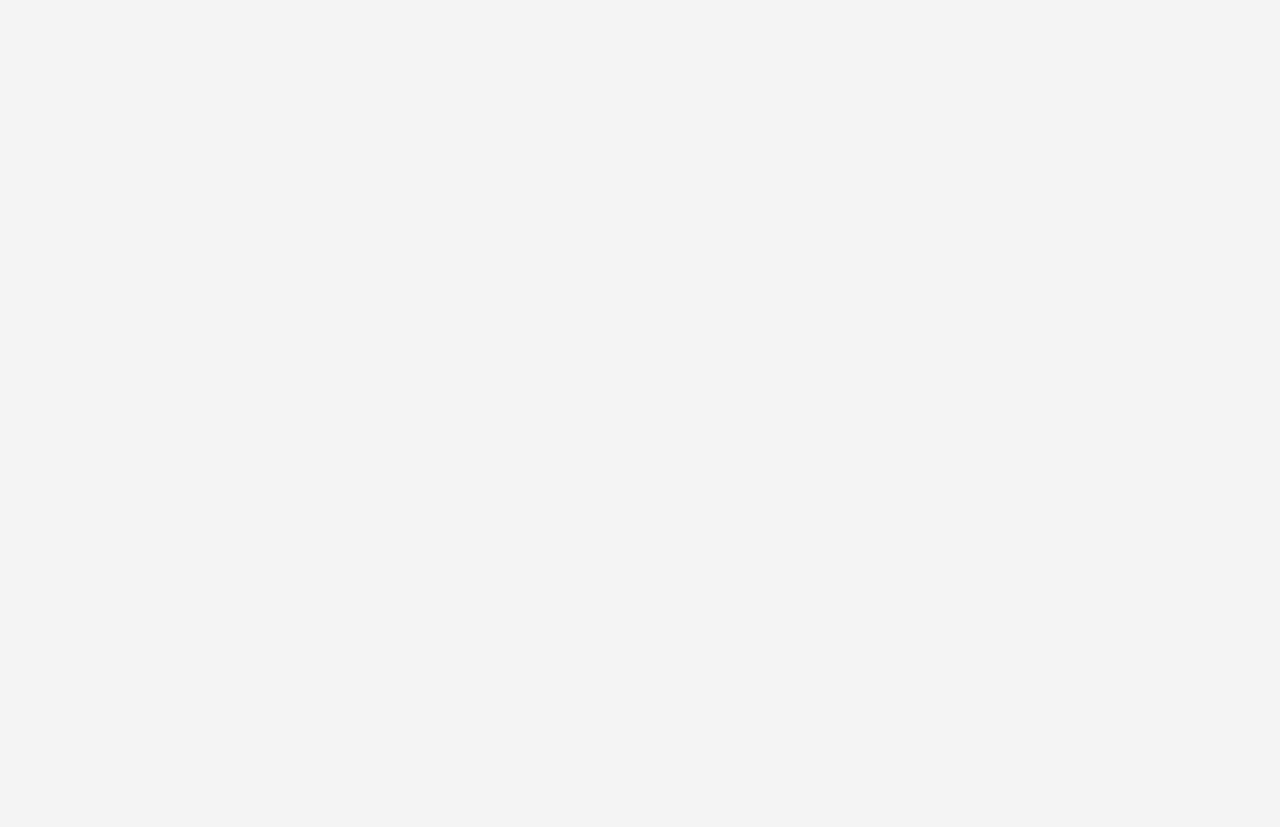
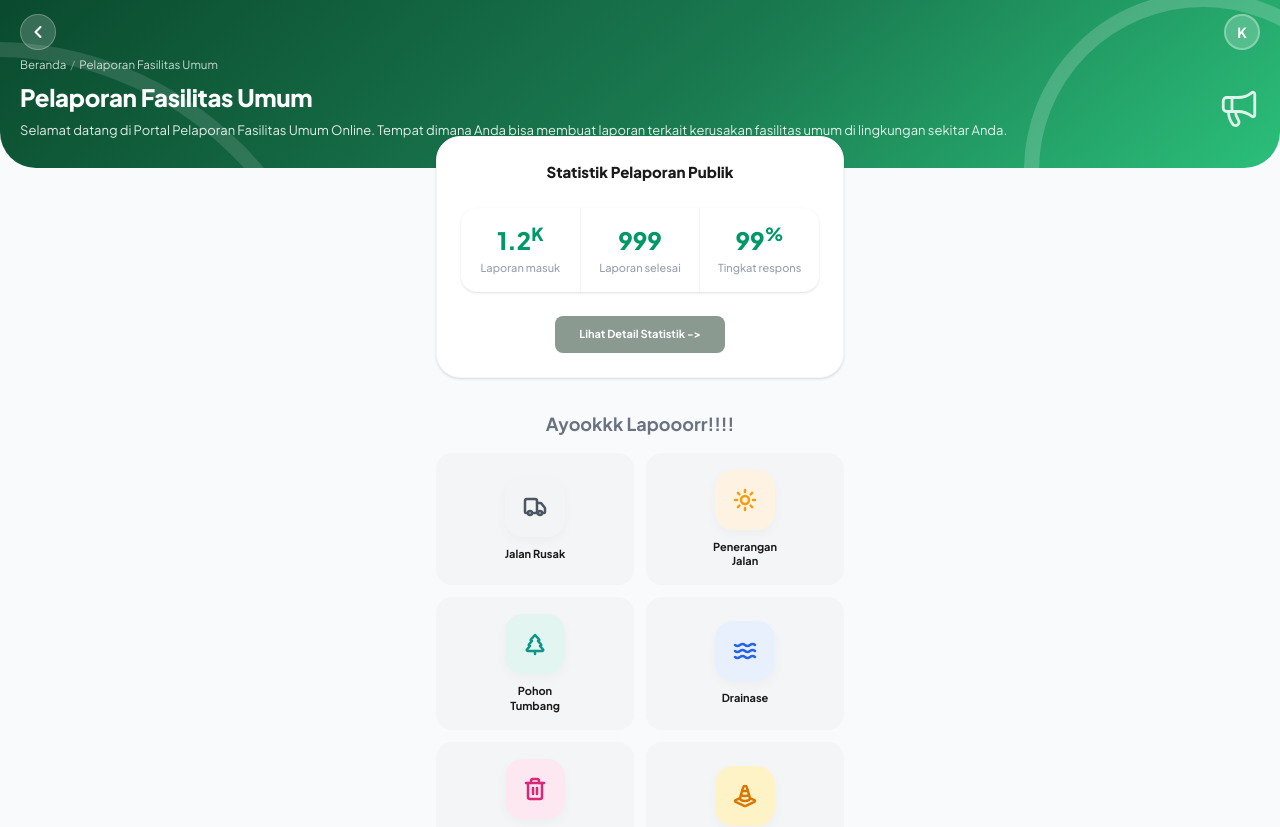
Before and after one commit to StarmangoGH67/iofest26, a SvelteKit app in the folder frontend/: page /pelaporan_fasum in a window 1280 px wide. Shown: the top 827 px of the page. Before the commit the page ends 800 px from the top, so only its background shows below. Built offline with nearby package versions, Linux system fonts and the light colour scheme.

Commit message:
pelaporan_fasum page but still not fixed yet

```diff
--- a/frontend/src/routes/pelaporan_fasum/+page.svelte
+++ b/frontend/src/routes/pelaporan_fasum/+page.svelte
@@ -0,0 +1,63 @@
+<script lang="ts">
+    import PelayananHeader from "$lib/components/pelayanan_publik/PelayananHeader.svelte";
+    import StatCard from "$lib/components/StatCard.svelte";
+    import ServiceButton from "$lib/components/ServiceButton.svelte";
+
+    let { data } = $props();
+
+    const {header, stats, categories} = data;
+
+</script>
+
+<svelte:head>
+    <title>{header.title}</title>
+</svelte:head>
+
+<div class="min-h-screen bg-[#F8FAFC] pb-24">
+    <PelayananHeader
+        title = {header.title}
+        description = {header.description}
+        icon = {header.icon}
+        breadcrumb={header.breadcrumb}
+        gradientFrom={header.gradientFrom}
+        gradientTo={header.gradientTo}
+    />
+
+    <main class="relative z-10 mx-auto max-w-md px-5 -mt-8 space-y-8">
+        <div class="bg-white rounded-3xl p-6 shadow-sm border border-gray-100 flex flex-col items-center">
+            <h2 class="text-center text-[15px] font-extrabold text-[#1a1a1a] mb-2">
+                Statistik Pelaporan Publik
+            </h2>
+
+            <div class="w-full">
+                <StatCard stats={stats} />
+            </div>
+
+            <button class="mt-2 bg-[#8A9A91] hover:bg-[#78877f] text-white text-[11px] font-bold py-2.5 px-6 rounded-lg transition-colors">
+                Lihat Detail Statistik ->
+            </button>
+        </div>
+
+        <div>
+            <h2 class="mt-2 text-center text-gray-500 text-[18px] font-bold mb-4">
+                Ayookkk Lapooorr!!!!
+            </h2>
+
+            <div class="grid grid-cols-2 gap-3">
+                {#each categories as item}
+                    <a href="/pelaporan_fasum/{item.id}"
+                        class="bg-[#F4F5F7] rounded-2xl p-4 flex items-center justify-center hover:bg-white hover:shadow-md transition-all cursor-pointer border border-transparent hover:border-gray-100"
+                    >
+                        <ServiceButton
+                            title={item.title}
+                            icon={item.icon}
+                            bgColor={item.bg}
+                            iconColor={item.color}
+                        />
+                    </a>
+                {/each}
+            </div>
+        </div>
+
+    </main>
+</div>
```
